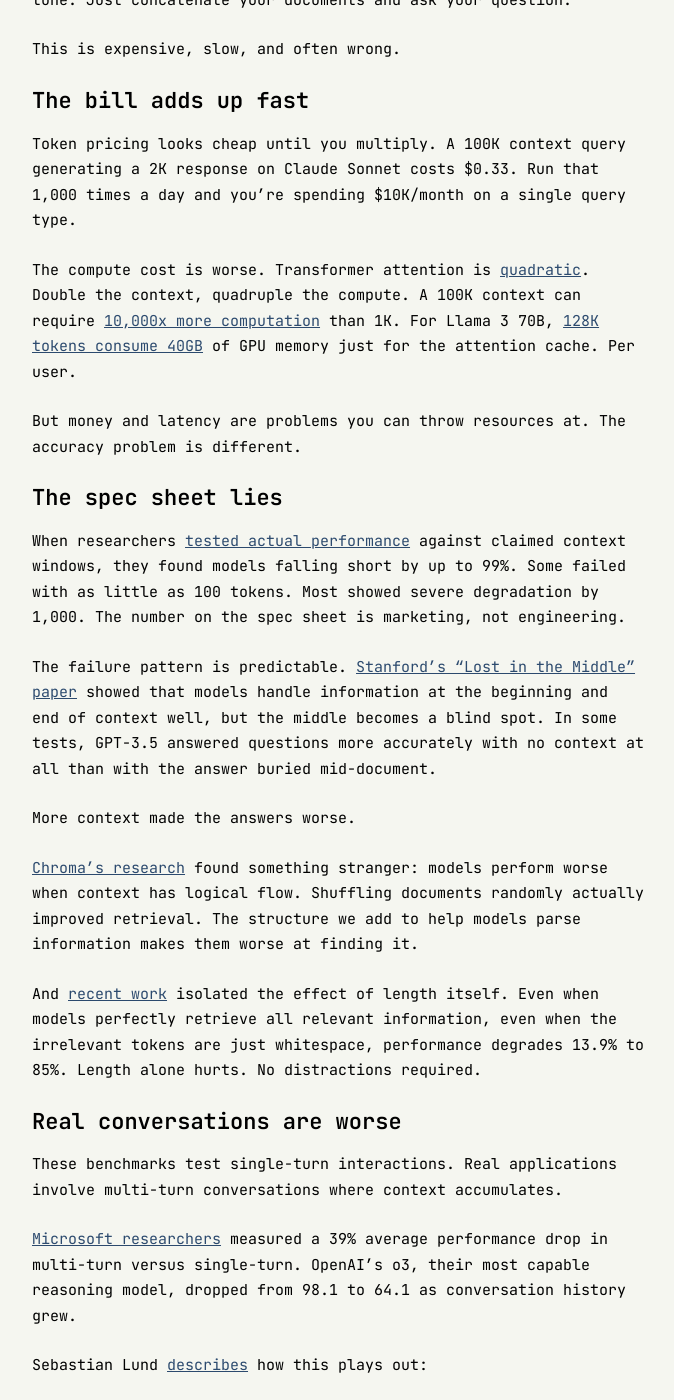
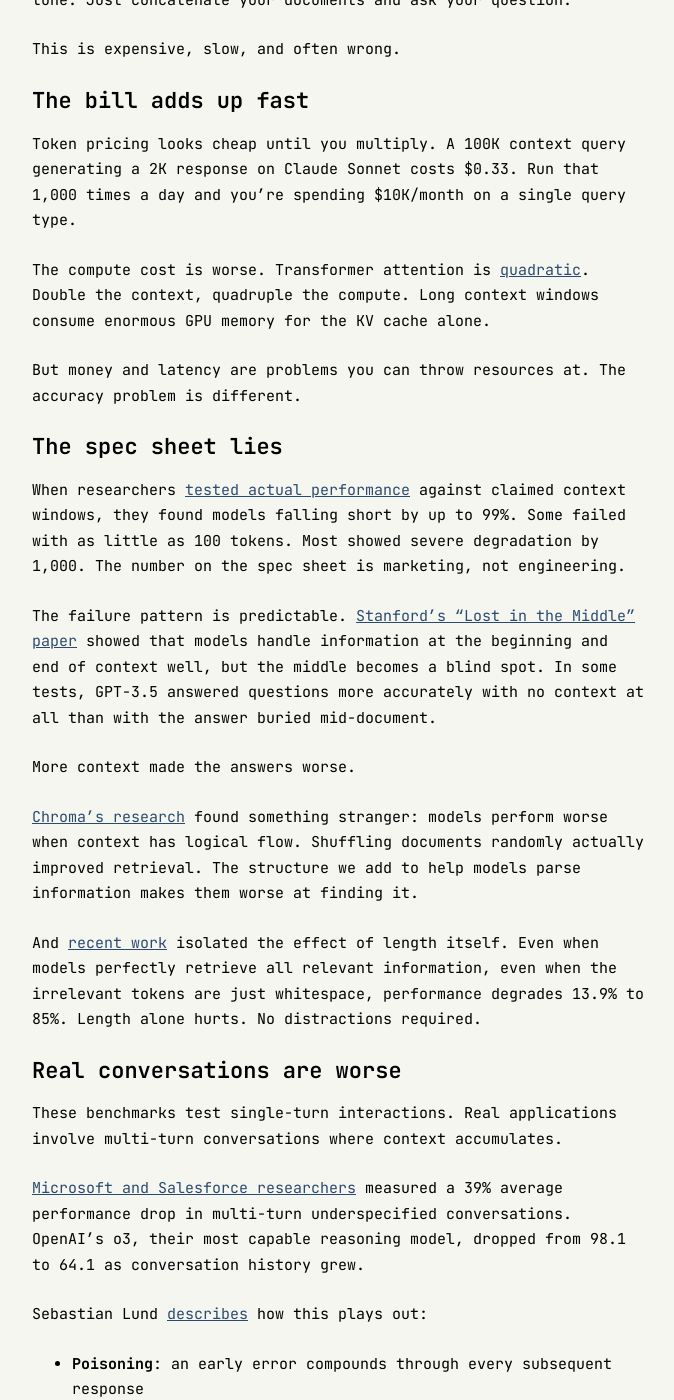
Before and after one commit to ashita-ai/ashita-ai.github.io, a Jekyll site: the page built from _posts/2025-01-11-context-windows-are-not-free.md, in a window 1280 px wide and 1400 px high, scrolled down 402 px. Shown: the whole window, without its empty margins (302-976 px from the left). Built offline with Jekyll 4.4.1, drawn with Linux system fonts in a browser that asks for light colours.

Commit message:
Fix citation errors in 4 articles
Context Windows Are Not Free:
- Remove unsourced 10,000x computation and 40GB claims
- Fix Microsoft paper citation (was pointing to wrong paper)
- Update Databricks citation to arxiv source

Your Agents Need a Supervisor:
- Fix misattribution (was not Gradient Institute paper)

The Cost of Being Wrong:
- Fix IBM breach report URLs to primary source

The Factory Without a Design Department:
- Remove specific percentages not supported by cited source
- Fix Agentic Handbook description to match actual source

```diff
--- a/_posts/2025-01-11-context-windows-are-not-free.md
+++ b/_posts/2025-01-11-context-windows-are-not-free.md
@@ -14,7 +14,7 @@
 
 Token pricing looks cheap until you multiply. A 100K context query generating a 2K response on Claude Sonnet costs $0.33. Run that 1,000 times a day and you're spending $10K/month on a single query type.
 
-The compute cost is worse. Transformer attention is [quadratic](https://towardsdatascience.com/extending-context-length-in-large-language-models-74e59201b51f/). Double the context, quadruple the compute. A 100K context can require [10,000x more computation](https://arxiv.org/html/2507.04239v1) than 1K. For Llama 3 70B, [128K tokens consume 40GB](https://developer.nvidia.com/blog/mastering-llm-techniques-inference-optimization/) of GPU memory just for the attention cache. Per user.
+The compute cost is worse. Transformer attention is [quadratic](https://towardsdatascience.com/extending-context-length-in-large-language-models-74e59201b51f/). Double the context, quadruple the compute. Long context windows consume enormous GPU memory for the KV cache alone.
 
 But money and latency are problems you can throw resources at. The accuracy problem is different.
 
@@ -34,7 +34,7 @@
 
 These benchmarks test single-turn interactions. Real applications involve multi-turn conversations where context accumulates.
 
-[Microsoft researchers](https://arxiv.org/abs/2506.15999) measured a 39% average performance drop in multi-turn versus single-turn. OpenAI's o3, their most capable reasoning model, dropped from 98.1 to 64.1 as conversation history grew.
+[Microsoft and Salesforce researchers](https://arxiv.org/abs/2505.06120) measured a 39% average performance drop in multi-turn underspecified conversations. OpenAI's o3, their most capable reasoning model, dropped from 98.1 to 64.1 as conversation history grew.
 
 Sebastian Lund [describes](https://fastpaca.com/blog/failure-case-memory-layout/) how this plays out:
 
@@ -49,7 +49,7 @@
 
 Long context is not useless. It wins when a task genuinely requires holding multiple sources in mind simultaneously: analyzing an entire codebase for architectural patterns, synthesizing a legal document, comparing research papers.
 
-For synthesis tasks, [long context outperforms RAG](https://www.databricks.com/blog/long-context-rag-performance-llms) 56.3% to 49%. The model sees relationships that chunked retrieval would miss.
+For synthesis tasks, [long context outperforms RAG](https://arxiv.org/abs/2501.01880) 56.3% to 49%. The model sees relationships that chunked retrieval would miss.
 
 But for most retrieval tasks (finding specific facts, answering questions from documents) RAG matches or beats long context while costing 10-100x less. The question is whether you need synthesis or retrieval.
 
```
Also changed, not shown: _posts/2025-01-12-your-agents-need-a-supervisor.md (+1 -1 lines), _posts/2026-01-20-the-cost-of-being-wrong.md (+1 -1 lines), _posts/2026-01-24-the-factory-without-a-design-department.md (+2 -2 lines).
